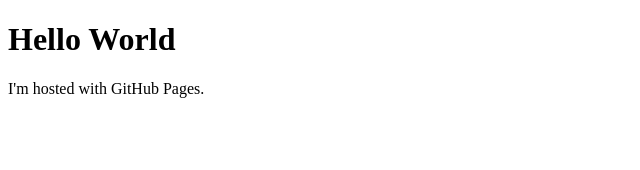
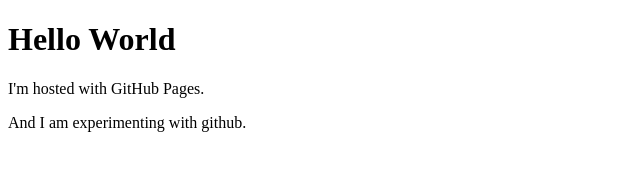
Before and after one commit to rroy93/rroy93.github.io, a plain HTML site: page index.html in a window 1280 px wide. Shown: the whole page, without its empty margins (0-640 px from the left). Drawn offline with Linux system fonts and the light colour scheme.

Commit message:
Update index.html

```diff
--- a/index.html
+++ b/index.html
@@ -3,5 +3,6 @@
 <body>
 <h1>Hello World</h1>
 <p>I'm hosted with GitHub Pages.</p>
+<p>And I am experimenting with github.</p>
 </body>
 </html>
```
